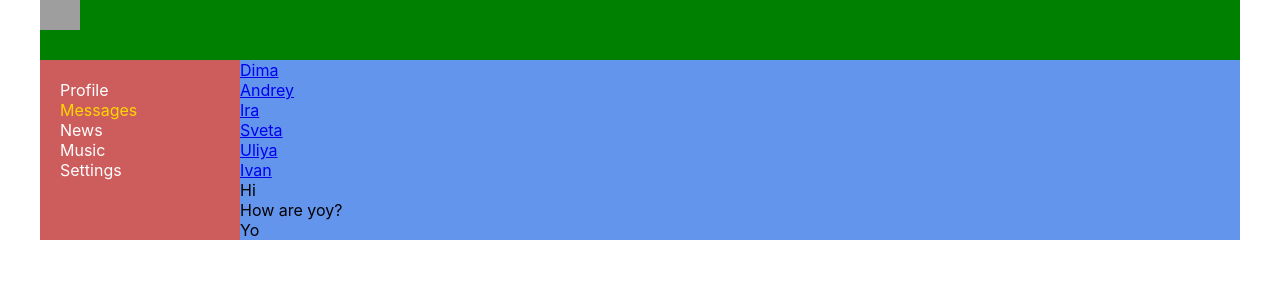
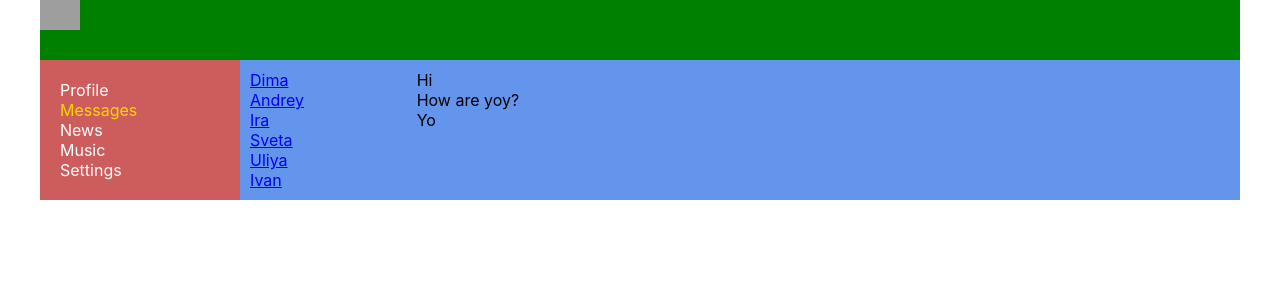
Before and after one commit to Dizagler/my-new-app, a React (Create React App) app: page /dialogs in a window 1280 px wide. Shown: the top 300 px of the page. Built offline with nearby package versions, Linux system fonts and the light colour scheme; grey boxes are pictures that could not be loaded.

Commit message:
Update Dialogs.module.css

```diff
--- a/src/components/Dialogs/Dialogs.module.css
+++ b/src/components/Dialogs/Dialogs.module.css
@@ -0,0 +1,19 @@
+.dialogs{
+ display: grid;
+ grid-template-columns: 2fr 10fr;
+}
+.dialogsItems{
+ padding: 10px;
+}
+.dialogsItems .active{
+  color: gold;
+}
+.dialog{
+
+}
+.messages{
+ padding: 10px;
+}
+.message{
+
+}
```
